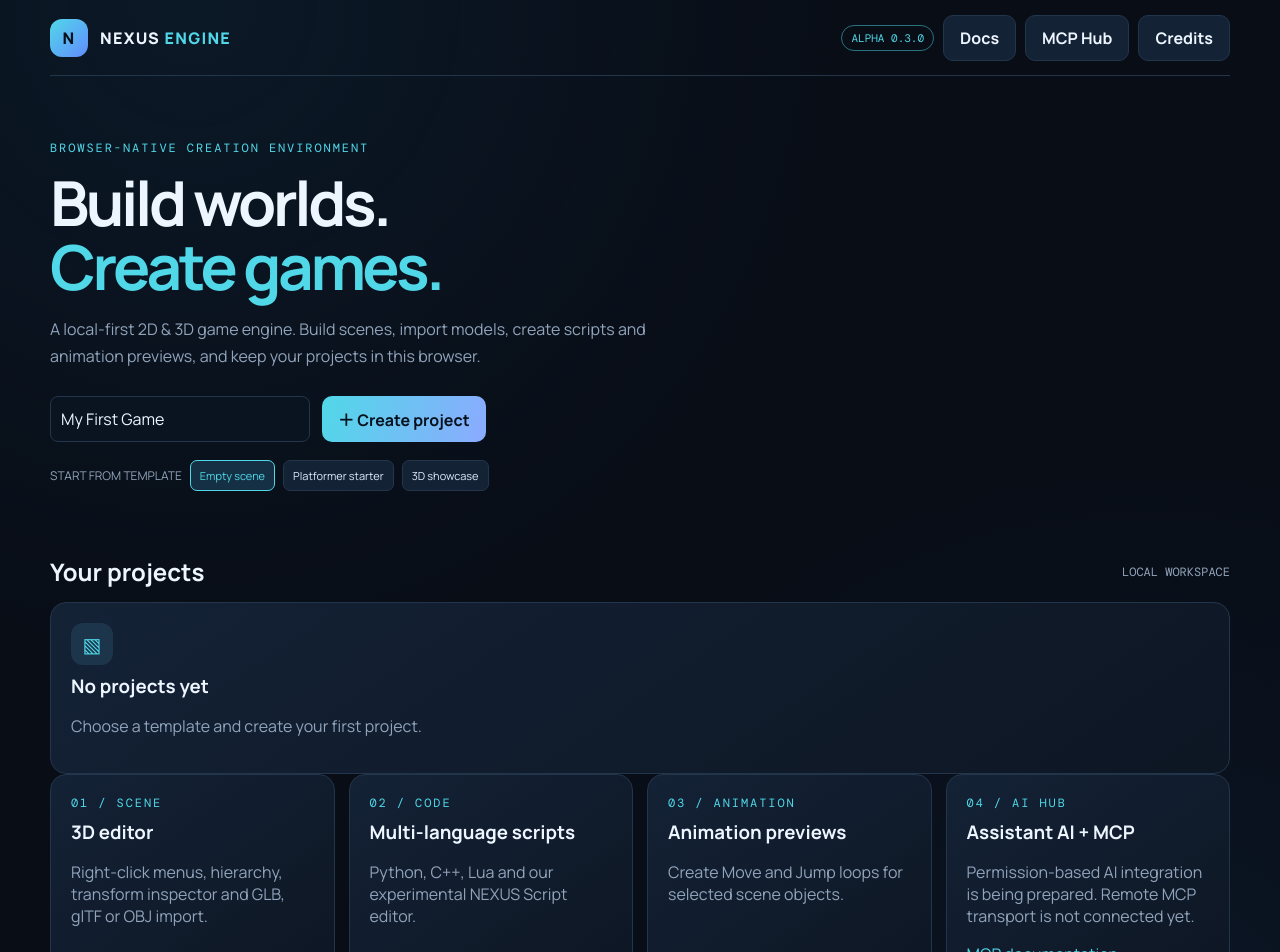
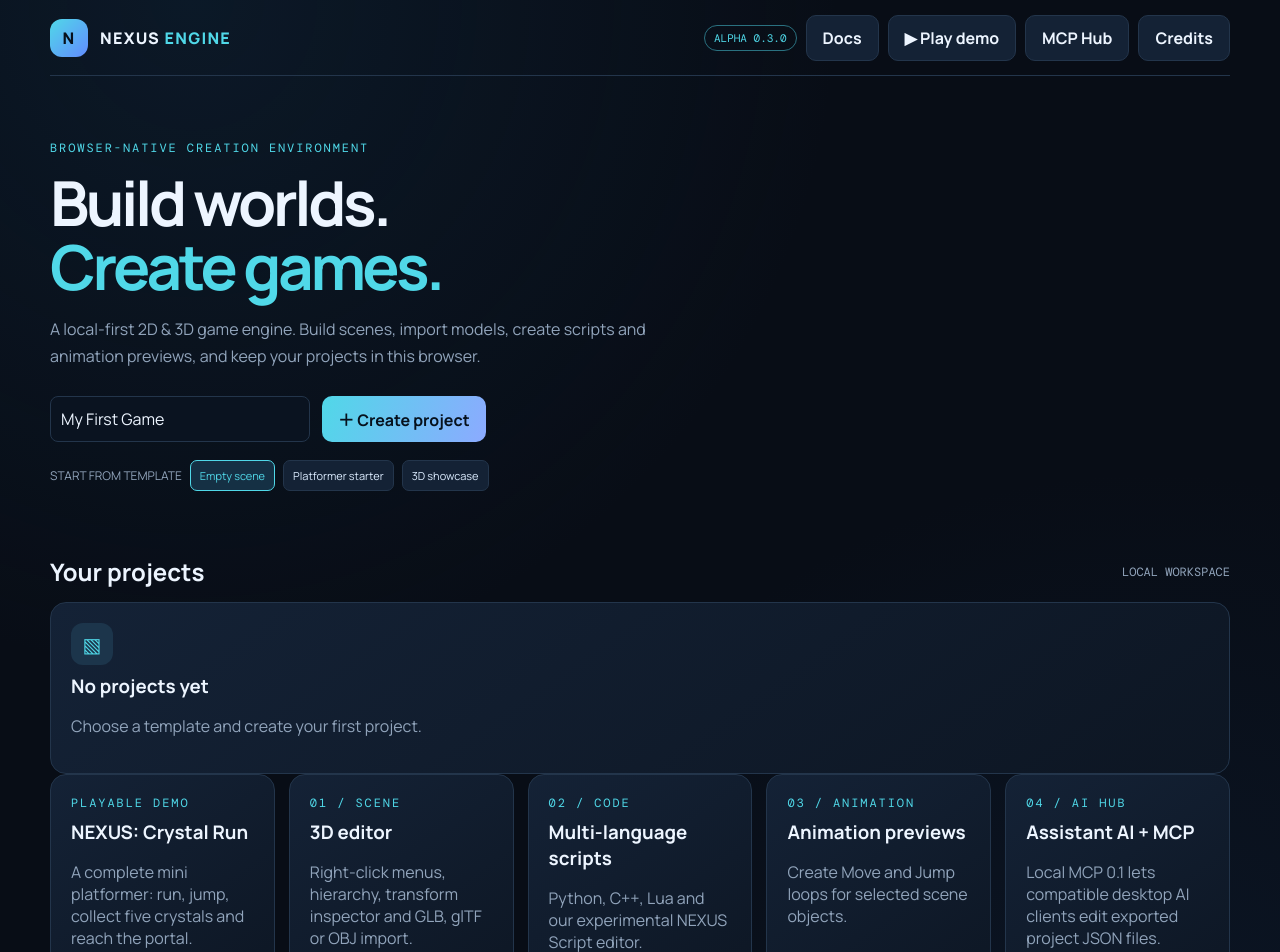
Before and after one commit to anyelo888ra-ux/NEXUS-Game-Engine, a Next.js app: page / in a window 1280 px wide. Shown: the top 952 px of the page. Built offline with nearby package versions, Linux system fonts and the light colour scheme.

Commit message:
Add Crystal Run playable demo to NEXUS home

```diff
--- a/app/page.tsx
+++ b/app/page.tsx
@@ -23,14 +23,14 @@ export default function HomePage(){
  async function create(){const p=newProject(name.trim()||"Untitled Project",template);await saveProject(p);window.location.href="/editor/"+p.id;}
  async function remove(id:string){if(!window.confirm("Delete this local project? This cannot be undone."))return;await deleteProject(id);await refresh();}
  return <main className="shell">
- <header className="topbar"><div className="brand"><div className="logo">N</div><span>NEXUS <span style={{color:"var(--cyan)"}}>ENGINE</span></span></div><div style={{display:"flex",alignItems:"center",gap:9,flexWrap:"wrap"}}><span className="pill">ALPHA 0.3.0</span><Link className="btn" href="/doc">Docs</Link><Link className="btn" href="/mcp">MCP Hub</Link><Link className="btn" href="/credits">Credits</Link></div></header>
+ <header className="topbar"><div className="brand"><div className="logo">N</div><span>NEXUS <span style={{color:"var(--cyan)"}}>ENGINE</span></span></div><div style={{display:"flex",alignItems:"center",gap:9,flexWrap:"wrap"}}><span className="pill">ALPHA 0.3.0</span><Link className="btn" href="/doc">Docs</Link><Link className="btn" href="/demo-game">▶ Play demo</Link><Link className="btn" href="/mcp">MCP Hub</Link><Link className="btn" href="/credits">Credits</Link></div></header>
  <section className="hero"><div className="eyebrow">Browser-native creation environment</div><h1>Build worlds.<br/><span style={{color:"var(--cyan)"}}>Create games.</span></h1><p className="subtitle">A local-first 2D & 3D game engine. Build scenes, import models, create scripts and animation previews, and keep your projects in this browser.</p>
  <div className="actions"><input className="field" aria-label="Project name" value={name} onChange={e=>setName(e.target.value)} style={{maxWidth:260,margin:0}}/><button className="btn primary" onClick={()=>void create()}>＋ Create project</button></div>
  <div className="template-row"><span className="muted" style={{fontSize:12}}>START FROM TEMPLATE</span>{(["empty","platformer","showcase"] as Template[]).map(t=><button key={t} className={"mini-btn "+(template===t?"template-selected":"")} onClick={()=>setTemplate(t)}>{({empty:"Empty scene",platformer:"Platformer starter",showcase:"3D showcase"})[t]}</button>)}</div>
  {error&&<p style={{color:"#ff9d9d"}}>{error}</p>}</section>
  <div className="section-title"><h2 style={{margin:0}}>Your projects</h2><span className="muted mono" style={{fontSize:12}}>LOCAL WORKSPACE</span></div>
  {loading?<p className="muted">Loading local projects…</p>:projects.length===0?<div className="card"><div className="iconbox">▧</div><h3>No projects yet</h3><p className="muted">Choose a template and create your first project.</p></div>:<div className="project-list">{projects.map(p=><div className="project" key={p.id}><div className="project-left"><div className="iconbox">◇</div><div><strong>{p.name}</strong><small>Updated {new Date(p.updatedAt).toLocaleString()}</small></div></div><div className="actions" style={{margin:0}}><Link className="btn" href={"/editor/"+p.id}>Open</Link><button className="btn" onClick={()=>void remove(p.id)}>Delete</button></div></div>)}</div>}
- <div className="grid" style={{marginBottom:50}}><div className="card"><div className="eyebrow">01 / Scene</div><h3>3D editor</h3><p className="muted">Right-click menus, hierarchy, transform inspector and GLB, glTF or OBJ import.</p></div><div className="card"><div className="eyebrow">02 / Code</div><h3>Multi-language scripts</h3><p className="muted">Python, C++, Lua and our experimental NEXUS Script editor.</p></div><div className="card"><div className="eyebrow">03 / Animation</div><h3>Animation previews</h3><p className="muted">Create Move and Jump loops for selected scene objects.</p></div><div className="card"><div className="eyebrow">04 / AI Hub</div><h3>Assistant AI + MCP</h3><p className="muted">Permission-based AI integration is being prepared. Remote MCP transport is not connected yet.</p><Link className="docs-link" href="/mcp">MCP documentation →</Link></div></div>
+ <div className="grid" style={{marginBottom:50}}><div className="card"><div className="eyebrow">PLAYABLE DEMO</div><h3>NEXUS: Crystal Run</h3><p className="muted">A complete mini platformer: run, jump, collect five crystals and reach the portal.</p><Link className="docs-link" href="/demo-game">Play Crystal Run →</Link></div><div className="card"><div className="eyebrow">01 / Scene</div><h3>3D editor</h3><p className="muted">Right-click menus, hierarchy, transform inspector and GLB, glTF or OBJ import.</p></div><div className="card"><div className="eyebrow">02 / Code</div><h3>Multi-language scripts</h3><p className="muted">Python, C++, Lua and our experimental NEXUS Script editor.</p></div><div className="card"><div className="eyebrow">03 / Animation</div><h3>Animation previews</h3><p className="muted">Create Move and Jump loops for selected scene objects.</p></div><div className="card"><div className="eyebrow">04 / AI Hub</div><h3>Assistant AI + MCP</h3><p className="muted">Local MCP 0.1 lets compatible desktop AI clients edit exported project JSON files.</p><Link className="docs-link" href="/mcp">MCP documentation →</Link></div></div>
  <footer className="footer-links"><Link href="/doc">Documentation</Link><Link href="/about:blank">about:blank</Link><Link href="/credits">Credits</Link></footer>
  </main>;
 }
```
